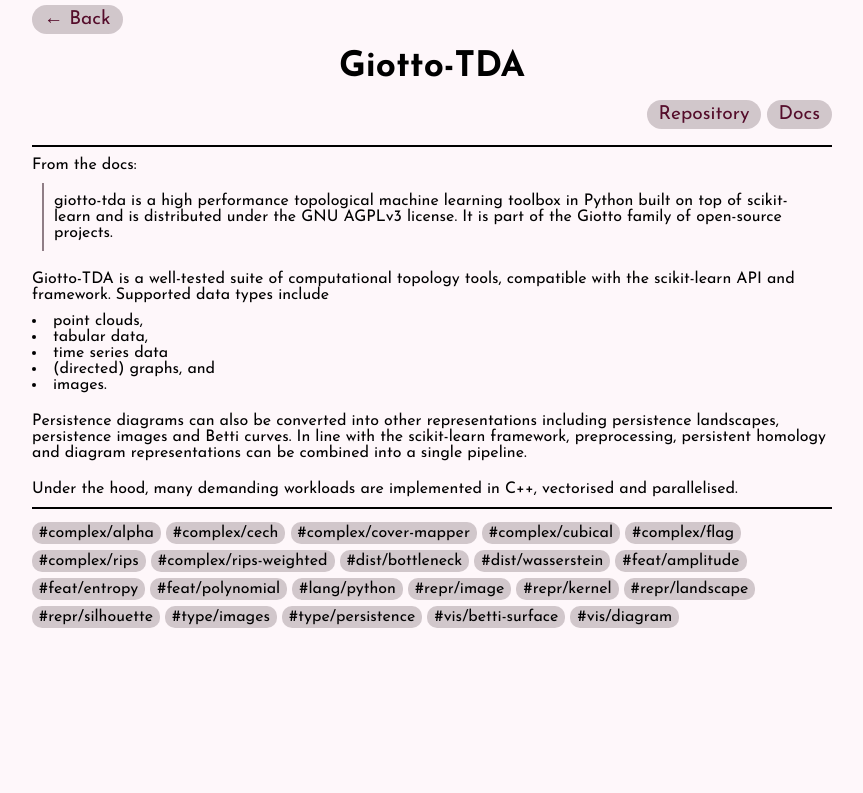
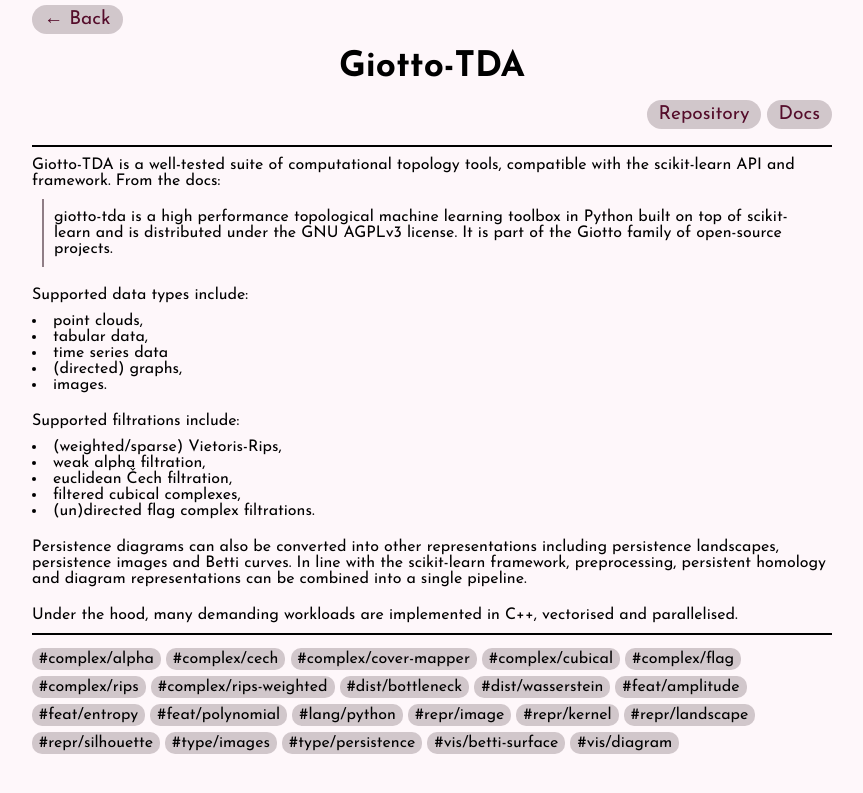
Before and after one commit to cat-list/cat-list.github.io, a Jekyll site: the page built from _software/giotto.md, in a window 1280 px wide. Shown: the top 793 px of the page, without its empty margins (208-1071 px from the left). Built offline with Jekyll 4.4.1, drawn with Linux system fonts in a browser that asks for light colours; comment, search, counter and statistics services are not loaded.

Commit message:
Better describe Giotto-TDA

```diff
--- a/_software/giotto.md
+++ b/_software/giotto.md
@@ -29,17 +29,24 @@
   - name: Docs
     url: https://giotto-ai.github.io/gtda-docs/0.5.1/library.html
 ---
+Giotto-TDA is a well-tested suite of computational topology tools, compatible with the `scikit-learn` API and framework.
 From the docs:
 > giotto-tda is a high performance topological machine learning toolbox in Python built on top of scikit-learn and is distributed under the GNU AGPLv3 license.
 > It is part of the Giotto family of open-source projects.
 
-Giotto-TDA is a well-tested suite of computational topology tools, compatible with the `scikit-learn` API and framework.
-Supported data types include
+Supported data types include:
 * point clouds,
 * tabular data,
 * time series data
-* (directed) graphs, and
+* (directed) graphs,
 * images.
+
+Supported filtrations include:
+* (weighted/sparse) Vietoris-Rips,
+* weak alpha filtration,
+* euclidean Čech filtration,
+* filtered cubical complexes,
+* (un)directed flag complex filtrations.
 
 Persistence diagrams can also be converted into other representations including persistence landscapes, persistence images and Betti curves.
 In line with the `scikit-learn` framework, preprocessing, persistent homology and diagram representations can be combined into a single pipeline.
```
